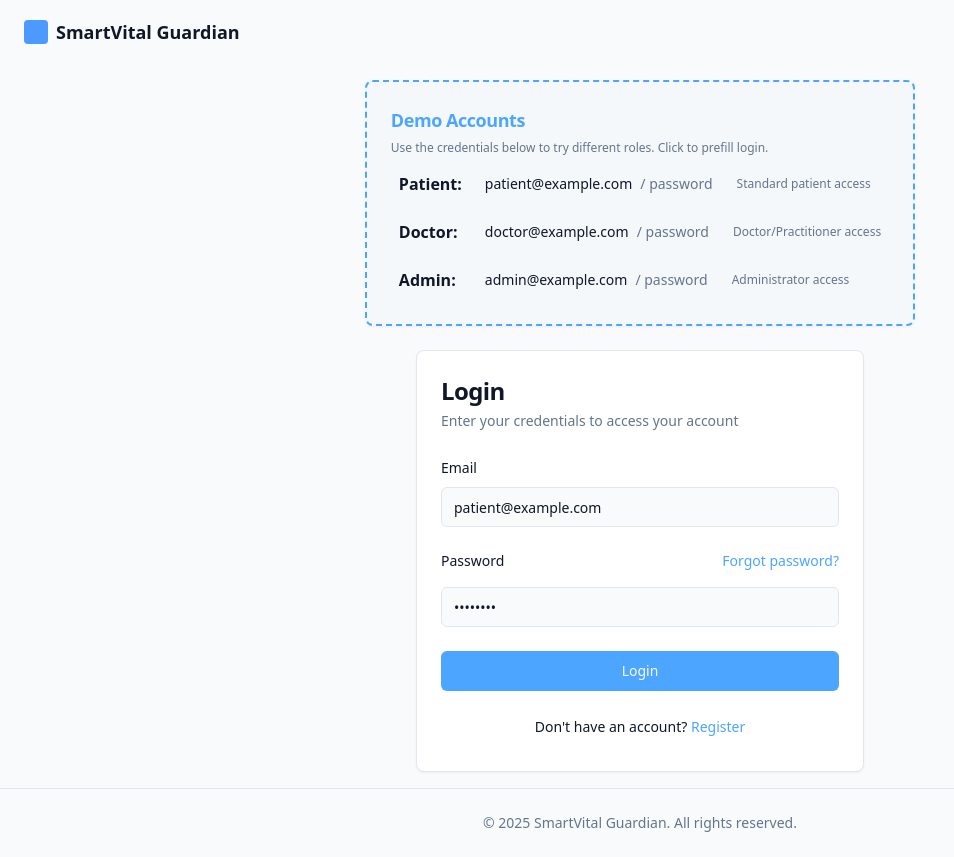
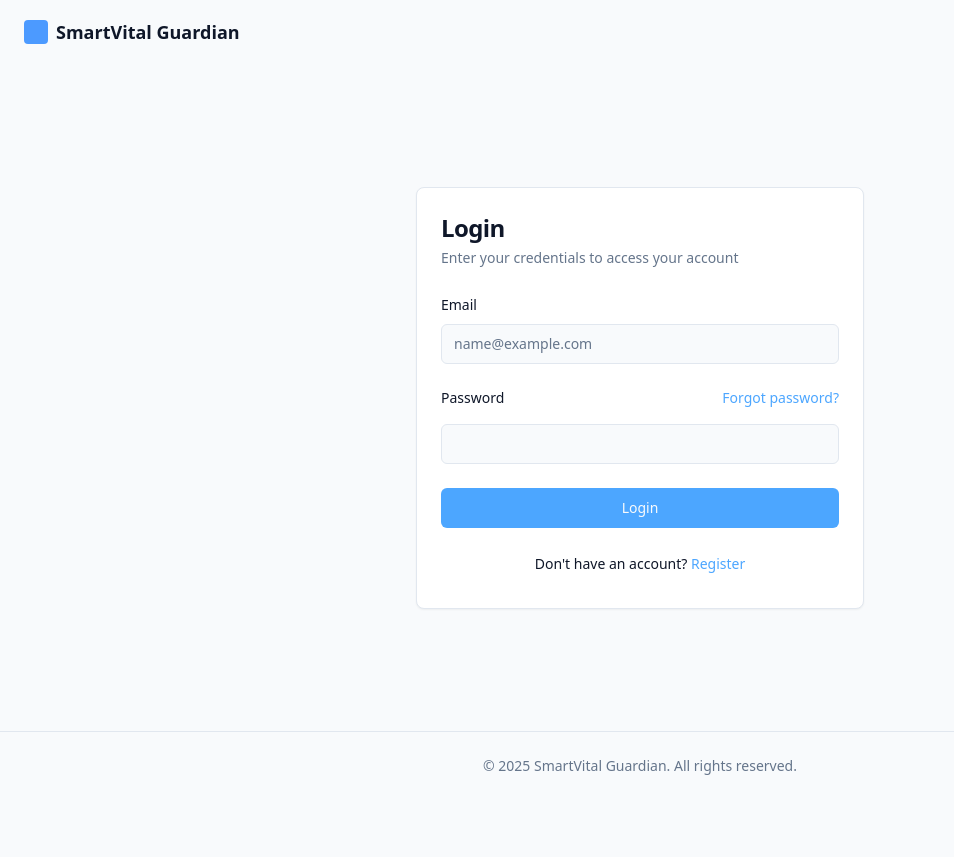
Before and after one commit to suryar2508/Health_care, a React (Vite) app: page /login in a window 1280 px wide. Shown: the whole page, without its empty margins (0-954 px from the left). After the commit the page ends 800 px from the top, so only its background shows below. Built offline with nearby package versions, Linux system fonts and the light colour scheme.

Commit message:
Remove demo accounts from login page
Remove the demo accounts section from the login page.

```diff
--- a/src/components/auth/LoginForm.tsx
+++ b/src/components/auth/LoginForm.tsx
@@ -14,42 +14,15 @@ import {
 } from "@/components/ui/card";
 import { useToast } from "@/hooks/use-toast";
 
-const DEMO_ACCOUNTS = [
-  {
-    label: "Patient",
-    email: "patient@example.com",
-    password: "password",
-    description: "Standard patient access",
-  },
-  {
-    label: "Doctor",
-    email: "doctor@example.com",
-    password: "password",
-    description: "Doctor/Practitioner access",
-  },
-  {
-    label: "Admin",
-    email: "admin@example.com",
-    password: "password",
-    description: "Administrator access",
-  },
-];
-
 const LoginForm = () => {
   const { toast } = useToast();
   const navigate = useNavigate();
   const [isLoading, setIsLoading] = useState(false);
 
-  // Prefill with the patient account by default
   const [formData, setFormData] = useState({
-    email: DEMO_ACCOUNTS[0].email,
-    password: DEMO_ACCOUNTS[0].password,
+    email: "",
+    password: "",
   });
-
-  // To allow quick copying/prefilling from a demo account list
-  const handleSetDemo = (email: string, password: string) => {
-    setFormData({ email, password });
-  };
 
   const handleChange = (e: React.ChangeEvent<HTMLInputElement>) => {
     setFormData({
@@ -103,40 +76,6 @@ const LoginForm = () => {
   };
 
   return (
-    <div>
-      <div className="mb-6">
-        <Card className="border-2 border-dashed border-primary bg-muted/50">
-          <CardHeader className="pb-2">
-            <CardTitle className="text-lg text-primary">Demo Accounts</CardTitle>
-            <CardDescription className="text-xs text-muted-foreground">
-              Use the credentials below to try different roles. Click to prefill login.
-            </CardDescription>
-          </CardHeader>
-          <CardContent className="flex flex-col gap-2">
-            {DEMO_ACCOUNTS.map((acc) => (
-              <div
-                key={acc.label}
-                className="flex flex-row items-center gap-4 px-2 py-2 hover:bg-accent rounded cursor-pointer transition"
-                onClick={() => handleSetDemo(acc.email, acc.password)}
-                role="button"
-                tabIndex={0}
-                onKeyDown={(e) => {
-                  if (e.key === "Enter" || e.key === " ") {
-                    handleSetDemo(acc.email, acc.password);
-                  }
-                }}
-              >
-                <div className="font-semibold min-w-[70px]">{acc.label}:</div>
-                <div className="flex flex-col md:flex-row md:gap-2">
-                  <span className="text-xs md:text-sm">{acc.email}</span>
-                  <span className="text-xs md:text-sm text-muted-foreground">/ {acc.password}</span>
-                </div>
-                <span className="text-xs text-muted-foreground hidden md:inline ml-2">{acc.description}</span>
-              </div>
-            ))}
-          </CardContent>
-        </Card>
-      </div>
     <Card className="w-full max-w-md mx-auto">
       <CardHeader className="space-y-1">
         <CardTitle className="text-2xl">Login</CardTitle>
@@ -204,7 +143,6 @@ const LoginForm = () => {
         </CardFooter>
       </form>
     </Card>
-    </div>
   );
 };
 
```
Lines whose indentation alone changed are shown as unchanged.
